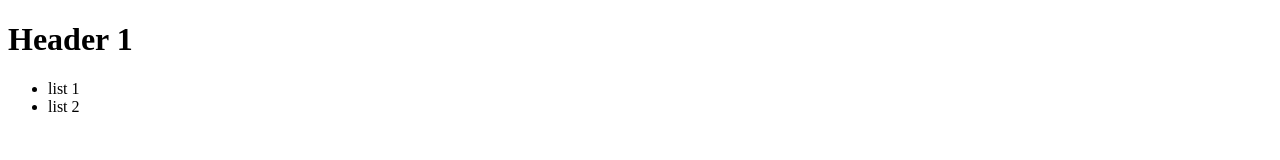
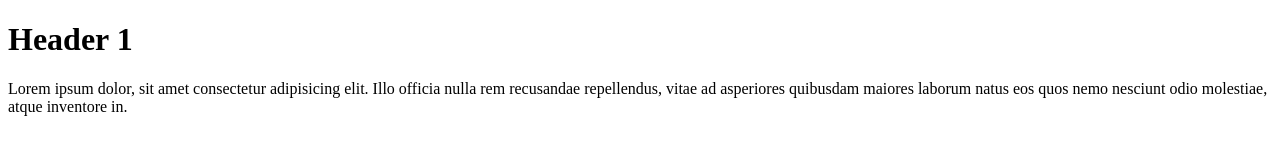
Before and after one commit to bayunavanto/coba-gitignore, a plain HTML site: page index.html in a window 1280 px wide. Drawn offline with Linux system fonts and the light colour scheme.

Commit message:
mengapus list menambahkan paragaf

```diff
--- a/index.html
+++ b/index.html
@@ -7,13 +7,6 @@
 </head>
 <body>
     <h1>Header 1</h1>
-    <ul>
-        <li>
-            list 1
-        </li>
-        <li>
-            list 2
-        </li>
-    </ul>
+    <p>Lorem ipsum dolor, sit amet consectetur adipisicing elit. Illo officia nulla rem recusandae repellendus, vitae ad asperiores quibusdam maiores laborum natus eos quos nemo nesciunt odio molestiae, atque inventore in.</p>
 </body>
 </html>
```
